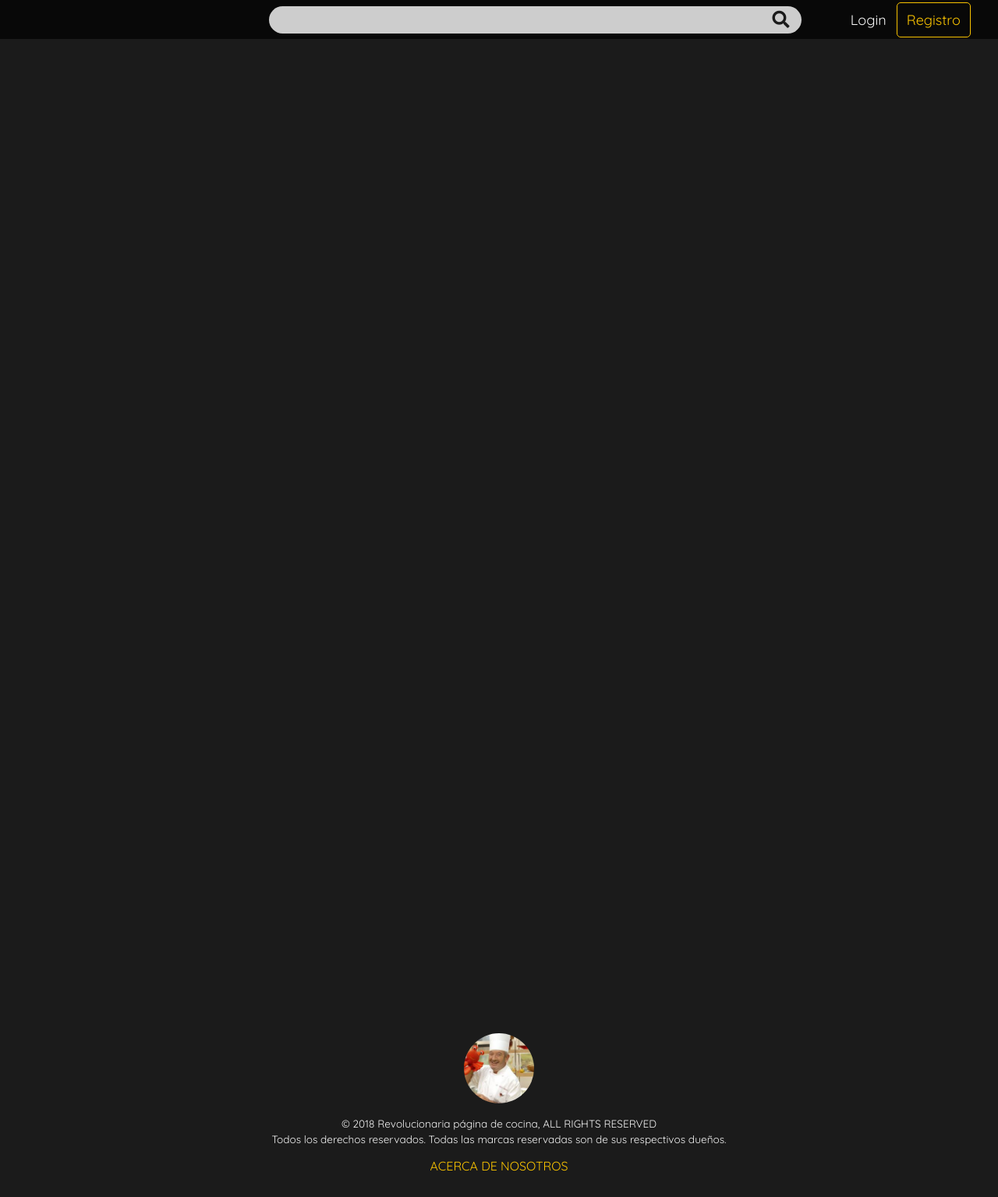
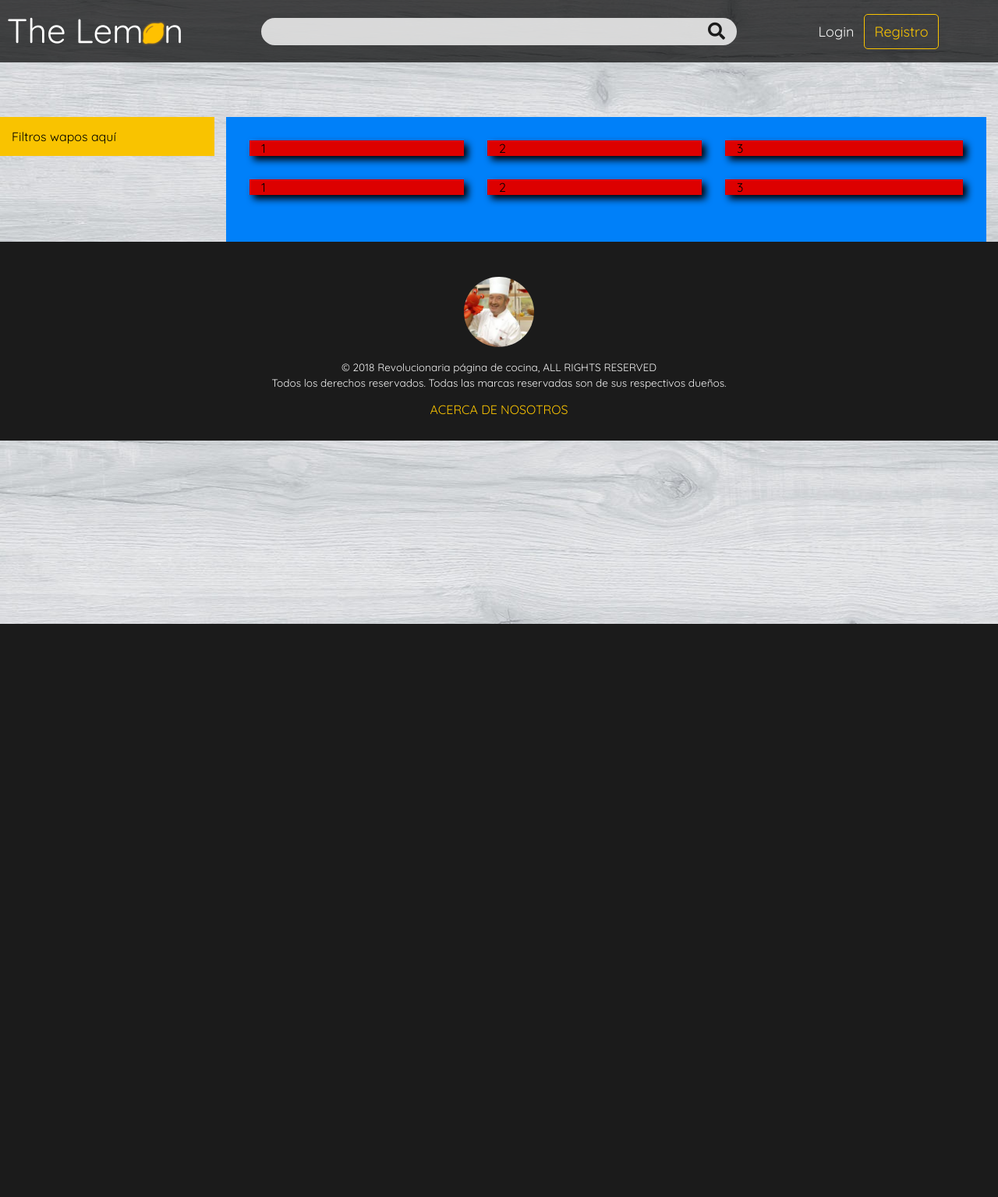
Before and after one commit to pablomanez/PCW, a PHP site: page /buscar.html in a window 1280 px wide. Shown: the whole page at 78% size. After the commit the page ends 800 px from the top, so only its background shows below. Run offline with PHP 8.4, Linux system fonts and the light colour scheme; some libraries are stand-ins or nearby versions.

Commit message:
Plantilla wapa de buscar.html + cambio de las fotos de SLM y SMB por el bien de nuestra no expulsión

```diff
--- a/CSS/Lightrap.css
+++ b/CSS/Lightrap.css
@@ -14,6 +14,7 @@
 	--light: #F4F4F4;
 	--notsolight: #e2e2e2;
 	--white: #FFF;
+	--blood: #e10031;
 }
 
 html, body{
@@ -35,6 +36,21 @@ html, body{
 	background: url("../Images/THE_LEMON_ICON_FOCUS.png") no-repeat center;
 	background-size: auto 100%;
 }
+
+.ml--15px{margin-left: -15px;}
+.filter{
+	margin-top: 15px;
+	margin-right: 15px;
+	position: absolute;
+	transform: translate(-100%);
+	width: 275px;
+	transition: transform 0.4s ease-in-out;
+}
+
+#filters:checked + div{
+	transform: translate(0);
+}
+
 
 
 /* COLORES BACKGROUND */
@@ -59,6 +75,7 @@ html, body{
 .text-orange {color: var(--orange);}
 .text-dark-t{color: rgba(0, 0, 0, 0.6);}
 .text-orange-t{color:rgba(249, 195, 0, 0.95);}
+.text-blood{color: var(--blood);}
 
 /* TEXTO */
 .text-center{text-align: center;}
@@ -187,7 +204,6 @@ html, body{
 .h-50 {height: 50% !important;}
 .h-75 {height: 75% !important;}
 .h-100 {height: 100% !important;}
-.h-100vw{height: 100vw;}
 
 .height-50px {height: 50px !important;}
 .height-75px {height: 75px !important;}
@@ -452,7 +468,12 @@ html, body{
 	.d-md-none{display: none;}
 	.mh-index{min-height: 500px !important;}
 
-
+	.filter{
+		position: relative;
+		width: 275px;
+		margin-top: 0;
+		transform: translate(0);
+	}
 }
 
 /* lg */
@@ -610,6 +631,7 @@ hr {
 }
 .circle{border-radius: 50% !important;}
 .clear{clear:both;}
+.pointer{cursor: pointer;}
 
 
 /* BOTONES */
@@ -680,25 +702,17 @@ header input[type=checkbox] + label span{
               opacity 0.55s ease;
 }
 header input[type=checkbox] + label span:nth-child(3){transform-origin: 0% 100%; margin-bottom: 0;}
-header input[type=checkbox]:checked + label span{
-  transform: rotate(45deg) translate(-2px, 0);
-  background: var(--orange);
-}
+header input[type=checkbox]:checked + label span{transform: rotate(45deg) translate(-2px, 0);background: var(--orange);}
 header input[type=checkbox]:checked + label span:nth-child(2){opacity: 0; transform: rotate(0deg) scale(0.2, 0.2);}
 header input[type=checkbox]:checked + label span:nth-child(3){transform: rotate(-45deg);}
 #burger{
 	display: block;
 	height: 0;
 	list-style-type: none;
-
-	overflow: hidden;
-	-webkit-font-smoothing: antialiased;
-	/* to stop flickering of text in safari */
 	background: rgba(0,0,0,0.6);
 	transition: all 0.5s cubic-bezier(0.77,0.2,0.05,1.0);
 	text-align: center;
 }
-
 
 /* 86px por opcion*/
 input:checked ~ #burger{height: 344px;}
@@ -708,3 +722,6 @@ input:checked ~ #burger{height: 344px;}
 /*la dilatación hace crece los blancos */
 /*pero el blanco gordo, no se ha perdido, se mantiene */
 /*crecían los negros, y los blancos desparecían*/
+
+.pop-up {transition: all .2s ease-in-out;}
+.pop-up:hover {transform: scale(1.1);}
--- a/buscar.html
+++ b/buscar.html
@@ -9,40 +9,57 @@
 	<link href="https://use.fontawesome.com/releases/v5.0.6/css/all.css" rel="stylesheet">
 </head>
 <body class="background">
-	<header class="container-fluid bg-dark-t2 position-fixed z-5 d-flex align-items-center">
-		<!-- ARREGLAR VERTICAL ALIGN-->
-		<a href="index.html" class="logo w-logo float-left h-100"></a>
-		<div class="pl-3 row w-100 h-100">
-			<div class="Mh-100 col-10 col-md-7 col-lg-9 d-flex align-items-center justify-content-center">
-				<form class="position-relative w-100" action="buscar.html" method="get">
+	<header class="container-fluid bg-dark-t2 position-fixed z-5 h-header">
+		<div class="row h-100 d-flex align-items-center">
+			<a href="index.html" class="logo col-2 col-md-4 col-lg-3 height-50px"></a>
+			<div class="Mh-100 col-8 col-md-5 col-lg-6 d-flex align-items-center justify-content-end h-header">
+				<form class="position-relative w-search" action="buscar.html" method="get">
 					<input style="border-radius: 30px" class="form-control mb-0" type="text" name="search_box" required>
 					<button class="search-btn m-auto t0 b0 r0 pr-2" type="submit"><i style="font-size: 22px;" class="fas fa-search"></i></button>
 				</form>
 			</div>
-			<div class="col-2 col-md-5 col-lg-3 d-none d-md-flex text-center p-0 align-items-center justify-content-center">
+			<div class="col-2 col-md-3 col-lg-3 d-none d-md-flex text-center p-0 align-items-center justify-content-center">
 				<a class="btn revers-a" href="login.html">Login</a>
 				<a class=" btn btn-outline-orange" href="registro.html">Registro</a>
 			</div>
+			<input id="ham" type="checkbox" class="d-none" />
+			<label for="ham" style="font-size: 30px;" class=" col-2 text-light text-center">
 
-			<nav role="navigation" class="d-flex align-items-center col-2 d-md-initial d-md-none p-0 justify-content-center">
-			  <div id="menuToggle">
-			    <input type="checkbox" />
-			    <span></span>
-			    <span></span>
-			    <span></span>
-			    <ul id="menu" class="p-3 o-hidden">
-			      <a class="revers-a" href="#"><li>Home</li></a>
-			      <a class="revers-a" href="#"><li>Añadir receta</li></a>
-			      <a class="revers-a" href="#"><li>Logout</li></a>
-			    </ul>
-			  </div>
-			</nav>
+				<span></span>
+				<span></span>
+				<span></span>
+
+			</label>
+			<div id="burger" class="col-12 h3 o-hidden">
+				<a class="revers-a d-block p-3" href="#">Home</a>
+				<div class="p-2">
+					<a class="btn revers-a" href="login.html">Login</a>
+					<a class=" btn btn-outline-orange" href="registro.html">Registro</a>
+				</div>
+				<a class="revers-a d-block p-3" href="nueva-receta.html">Añadir receta</a>
+				<a class="revers-a d-block p-3" href="#">Logout</a>
+			</div>
 		</div>
 	</header>
 
-	<main class="container-fluid bg-dark h-100vw">
+	<main class="container-fluid pt-150px">
 
+		<label for="filters" class="p-2 pointer bg-dark-t2 text-light d-inline d-md-none ml--15px">
+			<i class="fab fa-accessible-icon"></i> FILTRAME ESTA
+		</label>
+		<input id="filters" class="d-none" type="checkbox" />
+		<div class="float-left filter bg-orange p-2 ml--15px">
+			Filtros wapos aquí
+		</div>
+		<div class="row p-3 bg-blue">
+			<div class="col-4 mr-3 mb-3 bg-red pop-up box-shadow">1</div>
+			<div class="col-4 mr-3 mb-3 bg-red pop-up box-shadow">2</div>
+			<div class="col-4 mb-3 bg-red pop-up box-shadow">3</div>
 
+			<div class="col-4 mr-3 mb-3 bg-red pop-up box-shadow">1</div>
+			<div class="col-4 mr-3 mb-3 bg-red pop-up box-shadow">2</div>
+			<div class="col-4 mb-3 bg-red pop-up box-shadow">3</div>
+		</div>
 	</main>
 
 	<footer class="container-fluid py-3 bg-dark">
--- a/login.html
+++ b/login.html
@@ -4,9 +4,8 @@
 	<meta charset="UTF-8">
 	<title>Revolucionaria página de recetas de cocina - INICIAR SESIÓN</title>
 	<link rel="stylesheet" href="CSS/Lightrap.css">
-	<link rel="stylesheet" href="https://cdnjs.cloudflare.com/ajax/libs/font-awesome/4.7.0/css/font-awesome.min.css">
+	<link href="https://use.fontawesome.com/releases/v5.0.6/css/all.css" rel="stylesheet">
 	<link href="https://fonts.googleapis.com/css?family=Quicksand" rel="stylesheet">
-	<script defer src="https://use.fontawesome.com/releases/v5.0.6/js/all.js"></script>
 </head>
 <body class="background d-flex align-items-center">
 	<main class="container text-light p-2">
```
Also changed, not shown: acerca.html (+32 -16 lines), index.html (+7 -8 lines), receta.html (+22 -20 lines), registro.html (+11 -7 lines), Images/Dan-sensei.jpg (added), Images/header2.jpg, Images/header3.jpg (added), Images/pablomanez.jpg (added).
